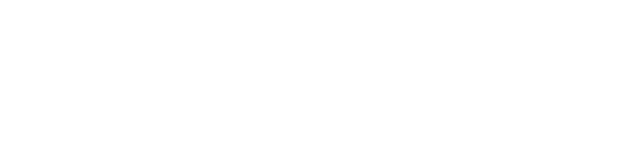
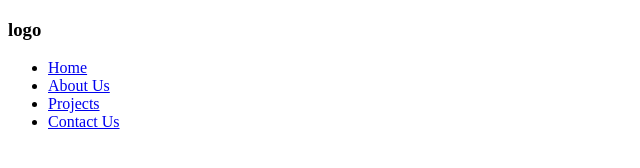
Before and after one commit to rts-cmk-wu09/bootcamp-html-1-sofiehilge, a plain HTML site: page index.html in a window 1280 px wide. Shown: the whole page, without its empty margins (0-640 px from the left). Drawn offline with Linux system fonts and the light colour scheme.

Commit message:
add menu to project

```diff
--- a/index.html
+++ b/index.html
@@ -7,6 +7,22 @@
     <title>Document</title>
 </head>
 <body>
-
+     <nav class=menu>
+        <h3>logo</h3>
+        <ul id="menu-items">
+            <li>
+                <a href="#hero" class="menu-item">Home</a>
+            </li>
+            <li>
+                <a href="#aboutus" class="menu-item" >About Us</a>
+            </li>
+            <li>
+                <a href="#gallery" class="menu-item">Projects</a>
+            </li>
+            <li>
+                <a href="#contactus" class="menu-item" id="contactus">Contact Us</a>
+            </li>
+        </ul>
+    </nav>
 </body>
 </html>
```
